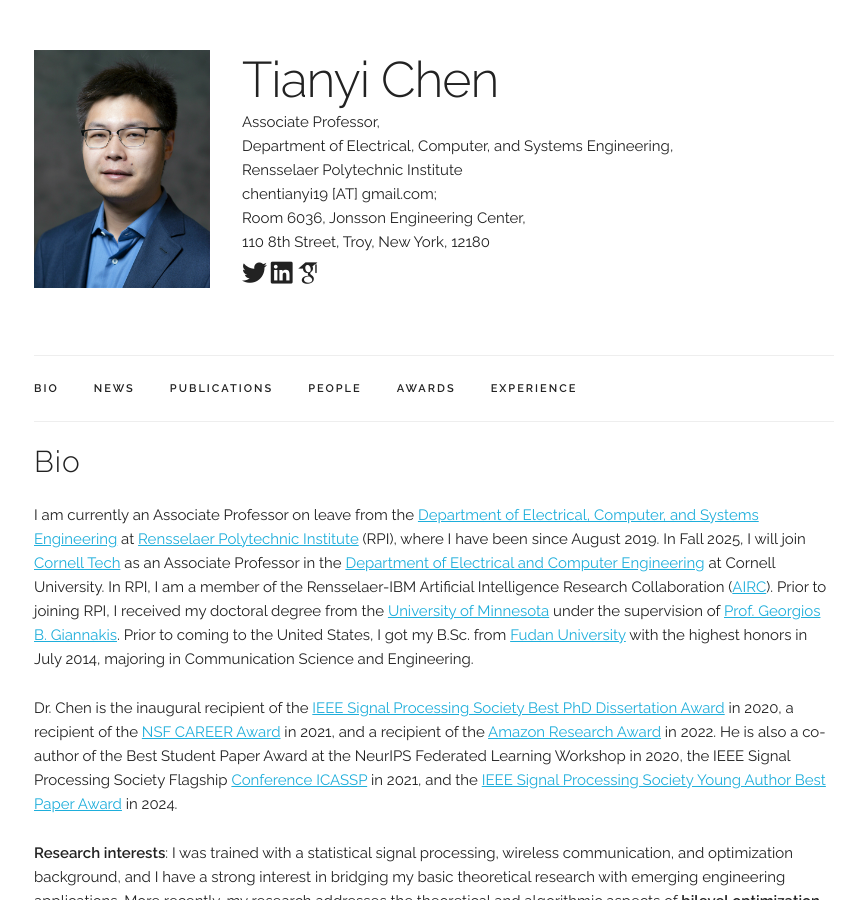
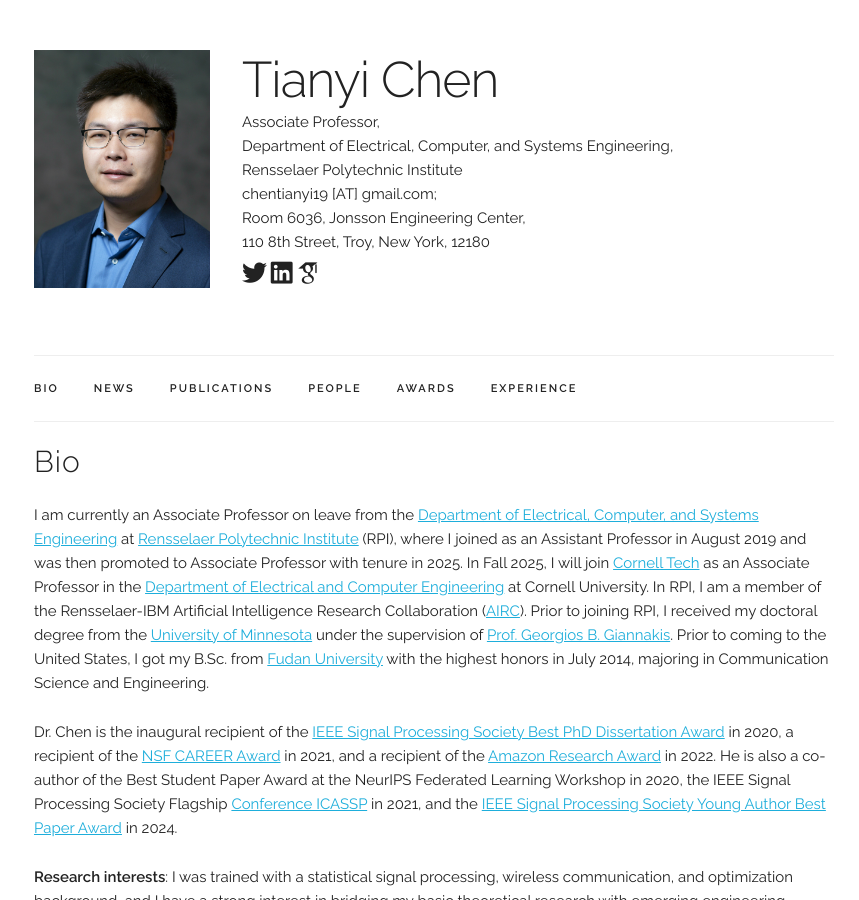
Before and after one commit to chentianyi19/chentianyi19.github.io, a Jekyll site: the page built from index.html, in a window 1280 px wide and 900 px high. Shown: the whole window, without its empty margins (206-1065 px from the left). Built offline with Jekyll 4.4.1, drawn with Linux system fonts in a browser that asks for light colours; some web fonts are replaced; comment, search, counter and statistics services are not loaded.

Commit message:
Update index.html

```diff
--- a/index.html
+++ b/index.html
@@ -7,7 +7,7 @@
 <div class="docs-section" id="bio">
   <h4>Bio</h4>
 
-  <p> I am currently an Associate Professor on leave from the <a href="https://www.ecse.rpi.edu/">Department of Electrical, Computer, and Systems Engineering</a> at <a href="http://www.rpi.edu/">Rensselaer Polytechnic Institute</a> (RPI), where I have been since August 2019. In Fall 2025, I will join <a href="https://tech.cornell.edu/">Cornell Tech</a> as an Associate Professor in the <a href="https://www.engineering.cornell.edu/ece/">Department of Electrical and Computer Engineering</a> at Cornell University.
+  <p> I am currently an Associate Professor on leave from the <a href="https://www.ecse.rpi.edu/">Department of Electrical, Computer, and Systems Engineering</a> at <a href="http://www.rpi.edu/">Rensselaer Polytechnic Institute</a> (RPI), where I joined as an Assistant Professor in August 2019 and was then promoted to Associate Professor with tenure in 2025. In Fall 2025, I will join <a href="https://tech.cornell.edu/">Cornell Tech</a> as an Associate Professor in the <a href="https://www.engineering.cornell.edu/ece/">Department of Electrical and Computer Engineering</a> at Cornell University.
   In RPI, I am a member of the Rensselaer-IBM Artificial Intelligence Research Collaboration (<a href="https://airc.rpi.edu/about/join-us">AIRC</a>).
   Prior to joining RPI, I received my doctoral degree from the <a href="https://ece.umn.edu/">University of Minnesota</a> under the supervision of <a href="http://spincom.umn.edu/">Prof. Georgios B. Giannakis</a>.
   Prior to coming to the United States, I got my B.Sc. from <a href="http://www.fudan.edu.cn/en/"> Fudan University</a> with the highest honors in July 2014, majoring in Communication Science and Engineering. </p>
```
